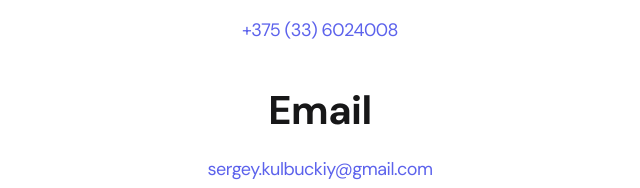
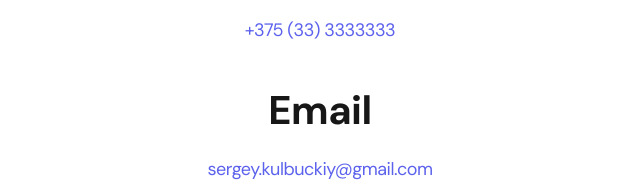
Before and after one commit to SergeyKulbickiy/freelancer-portfolio, a plain HTML site: page contacts.html in a window 1280 px wide. Shown: the part 478-666 px from the top of the page, 320-960 px from the left. Drawn offline with Linux system fonts and the light colour scheme.

Commit message:
Update contacts.html

```diff
--- a/contacts.html
+++ b/contacts.html
@@ -38,7 +38,7 @@
                     </li>
                     <li class="content-list__item">
                         <h2 class="title-2">Telegram / WhatsApp</h2>
-                        <p><a href="tel:+79051234567">+375 (33) 6024008</a></p>
+                        <p><a href="tel:+79051234567">+375 (33) 3333333</a></p>
                     </li>
                     <li class="content-list__item">
                         <h2 class="title-2">Email</h2>
```
